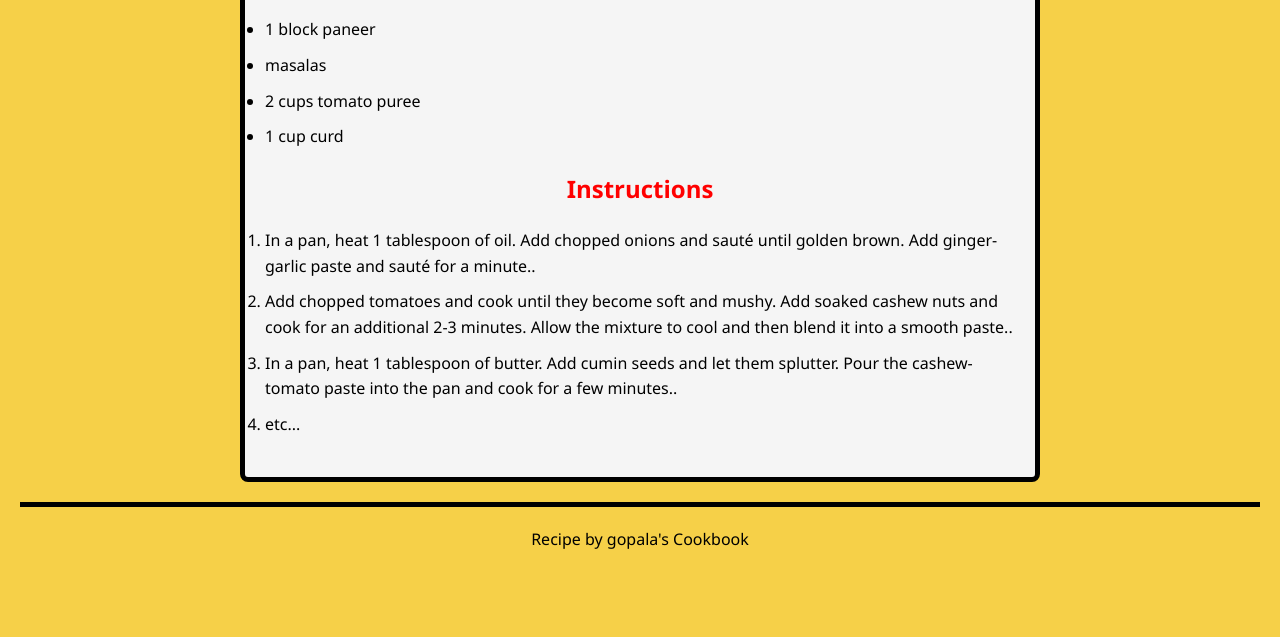
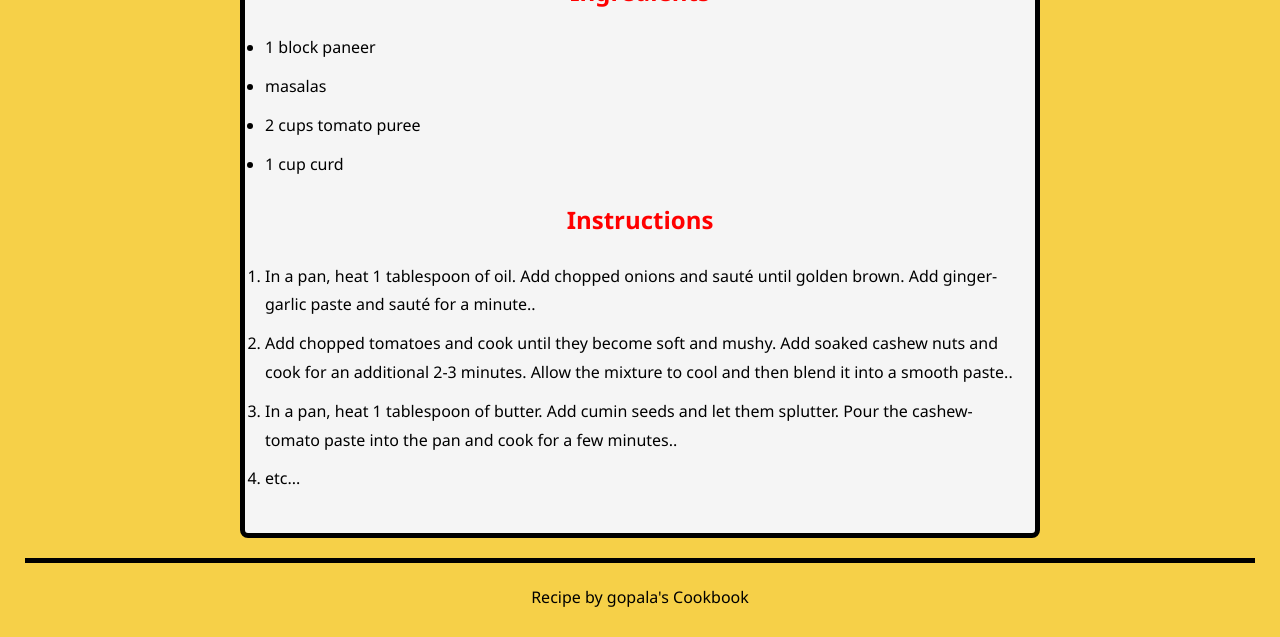
Before and after one commit to ashusahoo1/recipe-project, a plain HTML site: page index.html in a window 1280 px wide. Shown: the part 302-939 px from the top of the page. Before the commit the page ends 875 px from the top, so only its background shows below. Drawn offline with Linux system fonts and the light colour scheme.

Commit message:
Update recipestyles.css
changing some small things

```diff
--- a/recipestyles.css
+++ b/recipestyles.css
@@ -6,8 +6,8 @@
 
   body {
     font-family: 'Segoe UI', Tahoma, Geneva, Verdana, sans-serif;
-    line-height: 1.6;
-    padding: 20px;
+    line-height: 1.8;
+    padding: 25px;
     background-color: #f6d048;
   }
 
```
